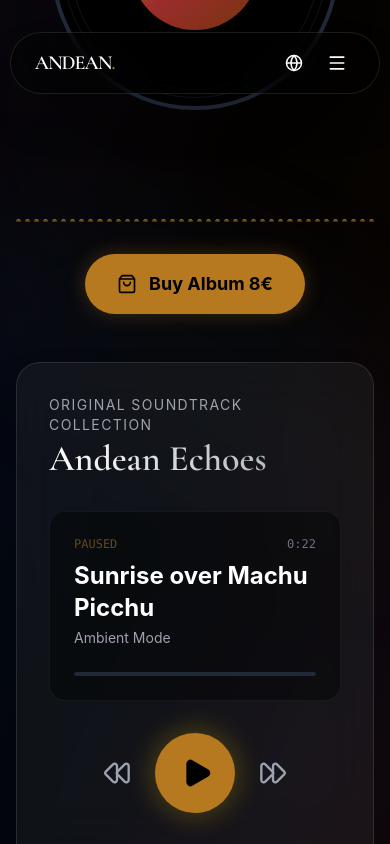
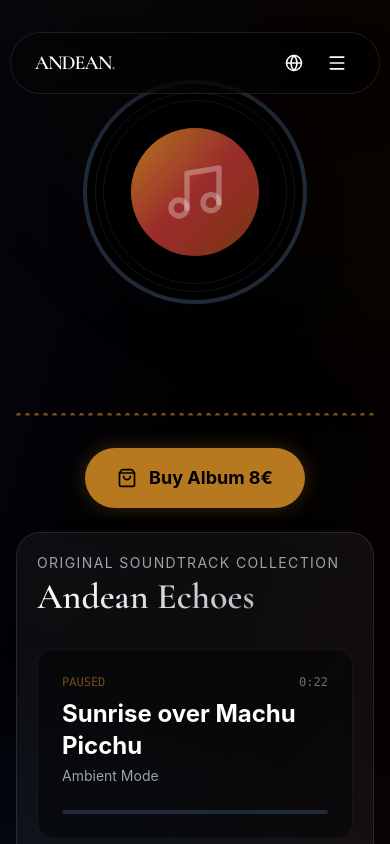
Before and after one commit to AI-Developer1404/WebsiteAndeanVision, a React (Vite) app: page /music in a window 390 px wide. Shown: the top 844 px of the page. Built offline with nearby package versions, Linux system fonts and the light colour scheme; a web font is replaced by a local one.

Commit message:
Optimize MusicPage for mobile (denser layout, scrollable)

```diff
--- a/src/components/EbookLandingPage.tsx
+++ b/src/components/EbookLandingPage.tsx
@@ -39,6 +39,7 @@ const EbookLandingPage: React.FC = () => {
                     <LazyBackgroundVideo
                         src="/background ebook page.mp4"
                         poster=""
+                        priority={true}
                         className="w-full h-full object-cover opacity-80 absolute inset-0"
                     />
                     <div className="absolute inset-0 bg-[radial-gradient(circle_at_center,_transparent_0%,_black_100%)] opacity-60" />
--- a/src/components/HeroSection.tsx
+++ b/src/components/HeroSection.tsx
@@ -17,6 +17,7 @@ const HeroSection: React.FC = () => {
                 <LazyBackgroundVideo
                     src="/background.mp4"
                     poster={heroImage}
+                    priority={true}
                     className="h-full w-full object-cover"
                 />
                 {/* Readability Overlay (Cinematic Vignette) */}
--- a/src/components/LazyBackgroundVideo.tsx
+++ b/src/components/LazyBackgroundVideo.tsx
@@ -5,13 +5,16 @@ interface LazyBackgroundVideoProps {
     poster: string;
     className?: string;
     children?: React.ReactNode;
+    priority?: boolean;
 }
 
-const LazyBackgroundVideo: React.FC<LazyBackgroundVideoProps> = ({ src, poster, className, children }) => {
+const LazyBackgroundVideo: React.FC<LazyBackgroundVideoProps> = ({ src, poster, className, children, priority = false }) => {
     const videoRef = useRef<HTMLVideoElement>(null);
-    const [shouldLoad, setShouldLoad] = useState(false);
+    const [shouldLoad, setShouldLoad] = useState(priority); // If priority is true, load immediately
 
     useEffect(() => {
+        if (priority) return; // Skip observer if priority is set
+
         const observer = new IntersectionObserver(
             (entries) => {
                 const [entry] = entries;
--- a/src/components/MusicPage.tsx
+++ b/src/components/MusicPage.tsx
@@ -125,22 +125,22 @@ const MusicPage: React.FC = () => {
     };
 
     return (
-        <div className="min-h-screen bg-black text-white font-sans selection:bg-andean-gold selection:text-black overflow-hidden relative">
+        <div className="min-h-screen bg-black text-white font-sans selection:bg-andean-gold selection:text-black relative overflow-x-hidden overflow-y-auto">
 
             {/* Ambient Background */}
-            <div className="absolute inset-0 z-0">
+            <div className="absolute inset-0 z-0 fixed h-full w-full">
                 <div className={`absolute inset-0 bg-gradient-to-br from-indigo-900/20 via-black to-andean-terracotta/20 transition-colors duration-1000 ${isPlaying ? 'opacity-100' : 'opacity-50'}`} />
                 <div className="absolute top-[-50%] left-[-20%] w-[1000px] h-[1000px] bg-andean-gold/5 rounded-full blur-3xl animate-pulse" />
                 <div className="absolute bottom-[-20%] right-[-20%] w-[800px] h-[800px] bg-blue-500/5 rounded-full blur-3xl" />
             </div>
 
             {/* Main Content */}
-            <div className="relative z-10 pt-32 pb-20 px-4 md:px-10 h-screen flex flex-col md:flex-row gap-12 items-center justify-center">
+            <div className="relative z-10 pt-20 md:pt-32 pb-20 px-4 md:px-10 min-h-screen flex flex-col md:flex-row gap-6 md:gap-12 items-center justify-center">
 
                 {/* Left: The "Unboxing" Experience (Vinyl/Art) */}
                 <div className="w-full md:w-1/2 flex flex-col items-center justify-center perspective-1000">
                     <motion.div
-                        className="relative w-72 h-72 md:w-96 md:h-96"
+                        className="relative w-56 h-56 md:w-96 md:h-96"
                         animate={{
                             rotateY: isPlaying ? [0, 360] : 0,
                             scale: isPlaying ? 1.05 : 1
@@ -183,7 +183,7 @@ const MusicPage: React.FC = () => {
                 </div>
 
                 {/* Right: The Player Interface */}
-                <div className="w-full md:w-1/2 max-w-xl bg-white/5 backdrop-blur-xl border border-white/10 rounded-3xl p-8 shadow-2xl">
+                <div className="w-full md:w-1/2 max-w-xl bg-white/5 backdrop-blur-xl border border-white/10 rounded-3xl p-5 md:p-8 shadow-2xl">
                     <div className="flex justify-between items-start mb-8">
                         <div>
                             <h2 className="text-gray-400 text-sm uppercase tracking-widest mb-1 font-sans">{t.musicPage.subtitle}</h2>
@@ -214,7 +214,7 @@ const MusicPage: React.FC = () => {
                     </div>
 
                     {/* Controls */}
-                    <div className="flex items-center justify-between gap-6 mb-8">
+                    <div className="flex items-center justify-between gap-6 mb-6 md:mb-8">
                         <div className="flex items-center gap-6 mx-auto">
                             <button onClick={prevSong} className="text-gray-400 hover:text-white transition-colors">
                                 <Rewind size={28} />
```
